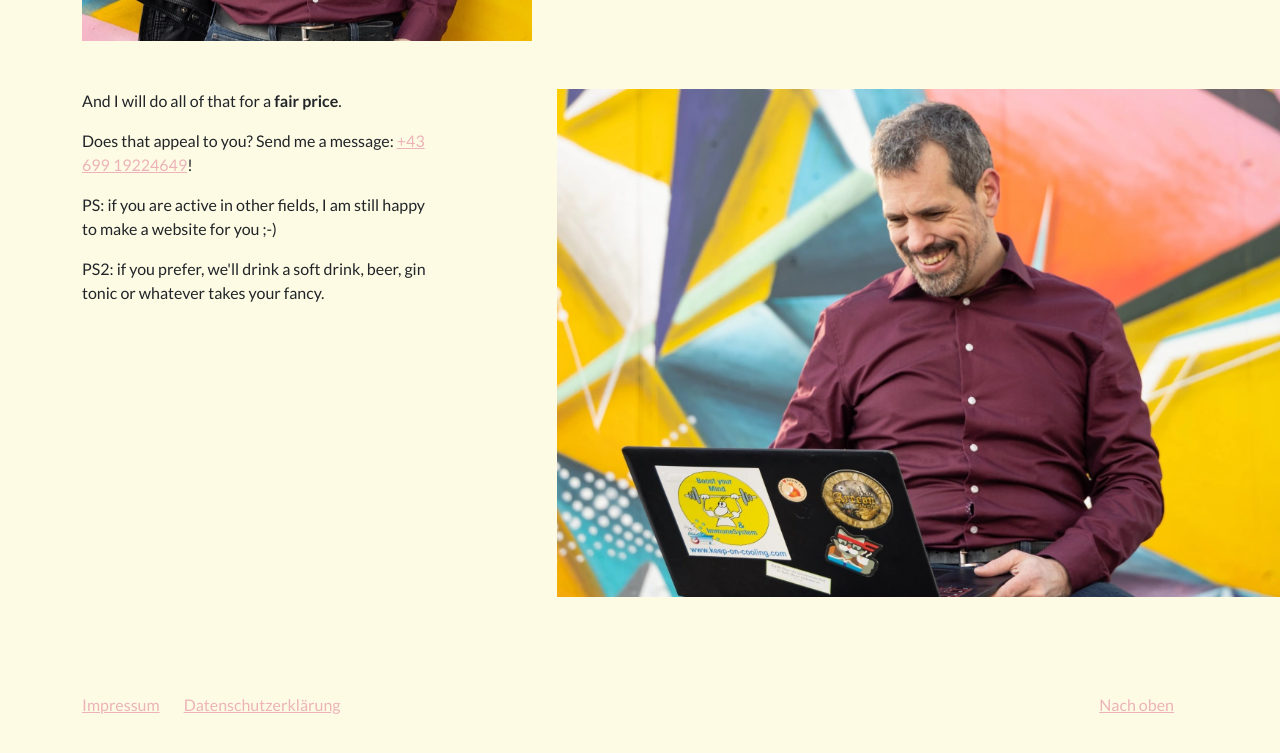
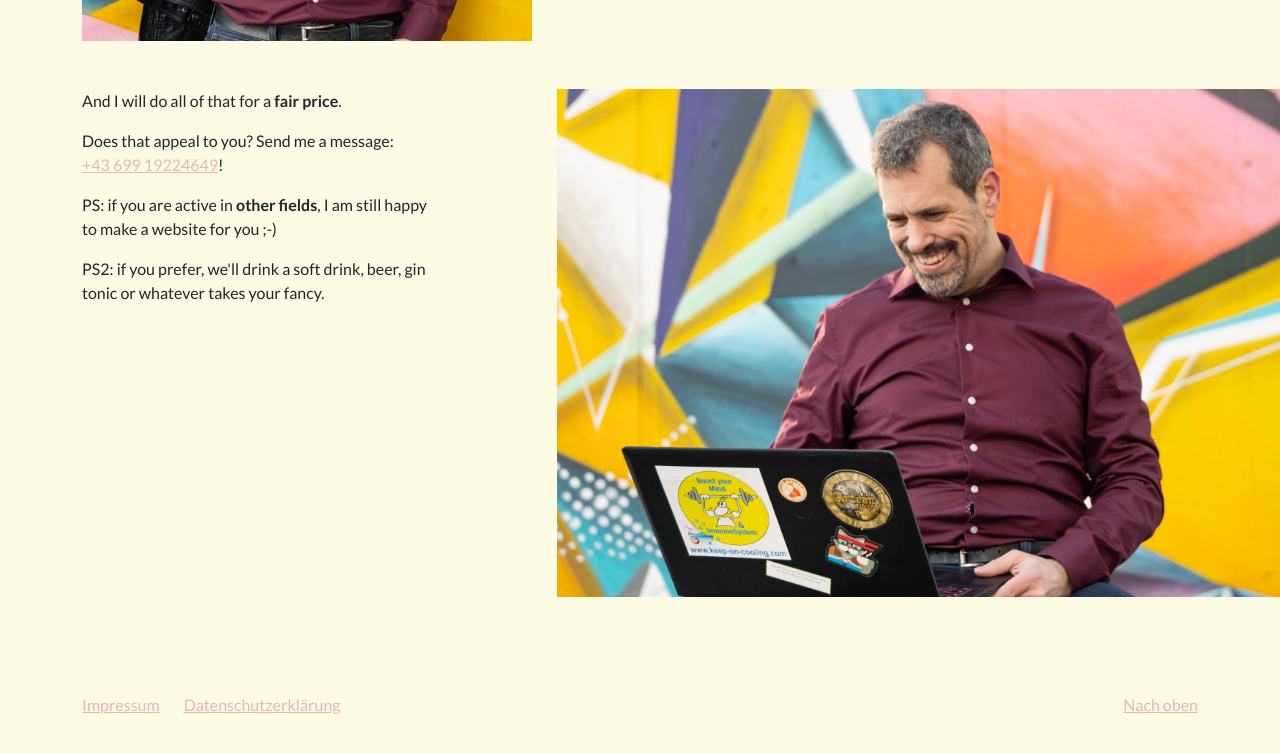
Before and after one commit to dirkrombauts/dirkrombauts.github.io, a plain HTML site: page deine-homepage/index.html in a window 1280 px wide. Shown: the part 844-1597 px from the top of the page. Drawn offline with Linux system fonts and the light colour scheme.

Commit message:
Layout finetunings

```diff
--- a/deine-homepage/index.html
+++ b/deine-homepage/index.html
@@ -59,9 +59,9 @@
         <div class="col-lg-4">
             <p>And I will do all of that for a <strong>fair price</strong>.</p>
 
-            <p>Does that appeal to you? Send me a message: <a href="tel:004369919224649">+43 699 19224649</a>!</p>
+            <p>Does that appeal to you? Send me a message:<br /> <a href="tel:004369919224649">+43 699 19224649</a>!</p>
 
-            <p>PS: if you are active in other fields, I am still happy to make a website for you ;-)</p>
+            <p>PS: if you are active in <strong>other fields</strong>, I am still happy to make a website for you ;-)</p>
             <p>PS2: if you prefer, we'll drink a soft drink, beer, gin tonic or whatever takes your fancy.</p>
         </div>
         <div class="col-lg-7">
@@ -76,7 +76,7 @@
         <div class="row">
           <div class="col-lg-12">
             <ul class="list-unstyled">
-              <li class="float-lg-right"><a href="#top">Nach oben</a></li>
+              <li class="float-lg-right" style="margin-right:0;"><a href="#top">Nach oben</a></li>
               <li><a href="/impressum.html">Impressum</a></li>
               <li><a href="/privacypolicy.html">Datenschutzerkl&auml;rung</a></li>
             </ul>
```
